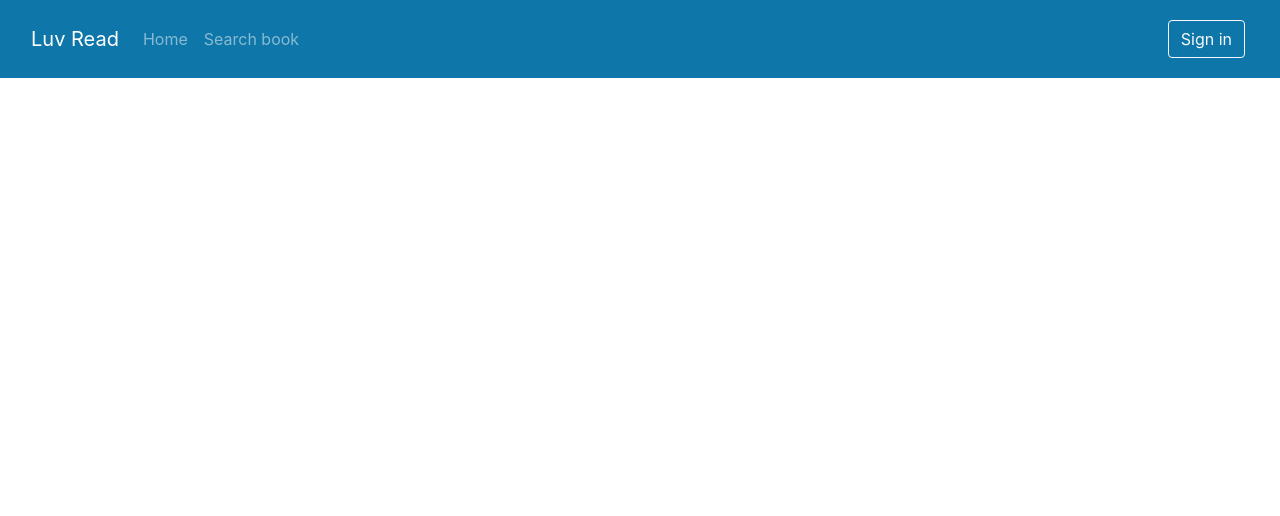
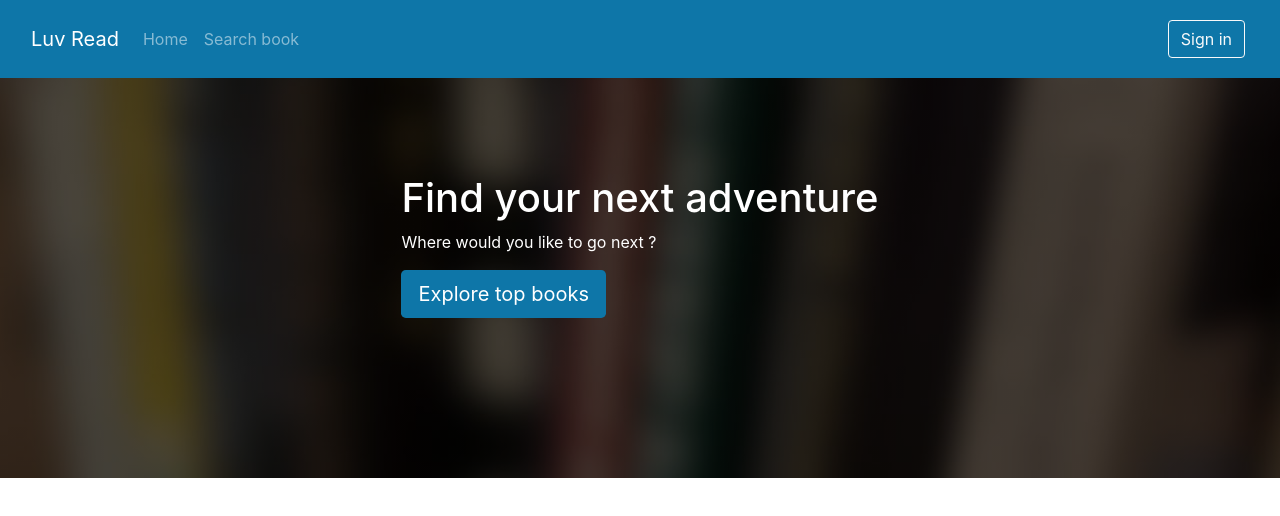
Before and after one commit to tobezero01/library-app, a React (Create React App) app in the folder 03-frontend/react-library/: page / in a window 1280 px wide. Shown: the top 516 px of the page. Built offline with nearby package versions, Linux system fonts and the light colour scheme.

Commit message:
explore top book

```diff
--- a/03-frontend/react-library/src/App.tsx
+++ b/03-frontend/react-library/src/App.tsx
@@ -1,11 +1,16 @@
 import React from 'react';
 import './App.css';
 import { NavBar } from './layout/NavBarAndFooter/NavBar';
+import { ExploreTopBook } from './layout/HomePage/ExploreTopBook';
 
 
 function App() {
   return (
-    <NavBar />
+    <div>
+      <NavBar />
+      <ExploreTopBook/>
+    </div>
+
   );
 }
 
--- /dev/null
+++ b/03-frontend/react-library/src/layout/HomePage/ExploreTopBook.tsx
@@ -0,0 +1,16 @@
+export const ExploreTopBook = () => {
+    return (
+        <div className="p-5 mb-4 bg-dark header">
+            <div className="container-fluid py-5 text-white
+            d-flex justify-content-center align-items-center">
+                <div>
+                    <h1 className="display-5 fw-bold" >Find your next adventure</h1>
+                    <p className=" fs-4">Where would you like to go next ?</p>
+                    <a type="button" className="btn main-color btn-lg text-white" href="#">
+                        Explore top books
+                    </a>
+                </div>
+            </div>
+        </div>
+    )
+}
```
